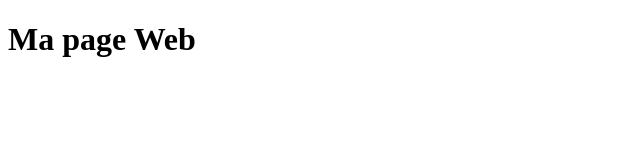
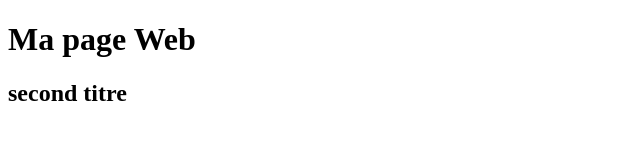
Before and after one commit to NerVod/Cours_Github, a plain HTML site: page index.html in a window 1280 px wide. Shown: the whole page, without its empty margins (0-640 px from the left). Drawn offline with Linux system fonts and the light colour scheme.

Commit message:
ajout titre h2

```diff
--- a/index.html
+++ b/index.html
@@ -8,6 +8,7 @@
 </head>
 <body>
     <h1>Ma page Web</h1>
+    <h2>second titre</h2>
 
 </body>
 </html>
```
